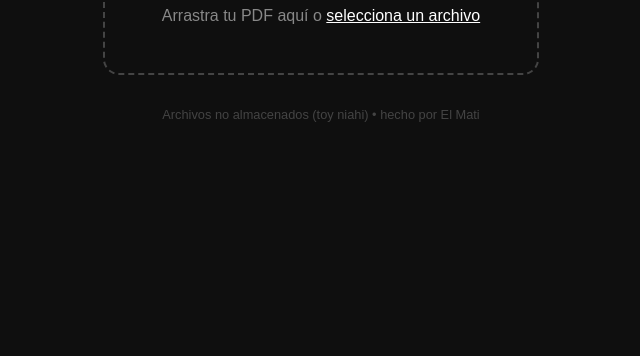
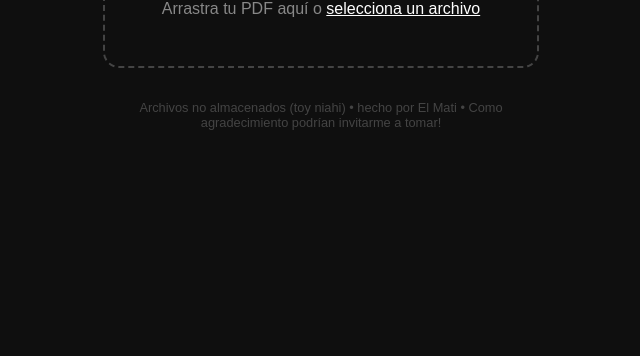
Before and after one commit to mtsslns/pdf-converter, a website: page public/index.html in a window 1280 px wide. Shown: the part 444-800 px from the top of the page, without its empty margins (319-959 px from the left). Drawn offline with Linux system fonts and the light colour scheme; a script that the page names is missing.

Commit message:
Update index.html

```diff
--- a/public/index.html
+++ b/public/index.html
@@ -36,7 +36,7 @@
     </div>
     <div id="status"></div>
     <button class="btn-download" id="btnDownload">⬇️ Descargar .md</button>
-    <div class="footer">Archivos no almacenados (toy niahi) • hecho por El Mati</div>
+    <div class="footer">Archivos no almacenados (toy niahi) • hecho por El Mati • Como agradecimiento podrían invitarme a tomar! </div>
   </div>
   <script>
     pdfjsLib.GlobalWorkerOptions.workerSrc = 'https://cdnjs.cloudflare.com/ajax/libs/pdf.js/3.11.174/pdf.worker.min.js';
```
